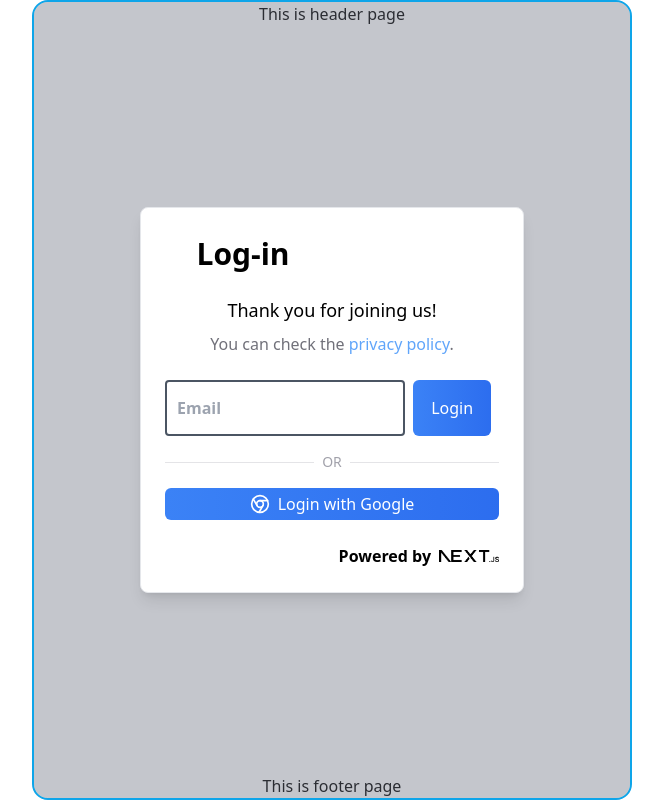
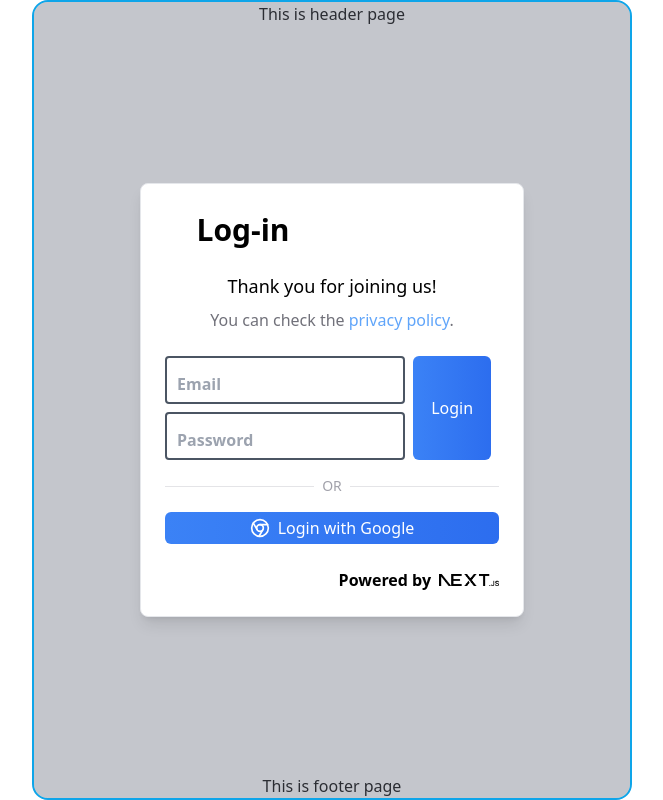
Before and after one commit to Joonpark4/wordpocket, a Next.js app: page / in a window 1280 px wide. Shown: the whole page, without its empty margins (308-971 px from the left). Built offline with nearby package versions, Linux system fonts and the light colour scheme.

Commit message:
로그인 구현 (#2)

```diff
--- a/src/app/api/auth/[...nextauth]/route.ts
+++ b/src/app/api/auth/[...nextauth]/route.ts
@@ -1,47 +1,59 @@
-
 // import NextAuth from 'next-auth';
 // export default NextAuth({
 //   providers: [],
 // });
 
 // 아래도 에러 x : https://mycodings.fly.dev/blog/2023-05-31-nextjs-nextauth-tutorial-1-setup
-import NextAuth from 'next-auth/next'
-import CredentialsProvider from 'next-auth/providers/credentials'
-
+import NextAuth from 'next-auth/next';
+import CredentialsProvider from 'next-auth/providers/credentials';
 
 const handler = NextAuth({
   providers: [
     CredentialsProvider({
-      // The name to display on the sign in form (e.g. "Sign in with...")
+      // 로그인 폼에 표시될 이름 (예: "Sign in with...")
       name: 'Credentials',
-      // `credentials` is used to generate a form on the sign in page.
-      // You can specify which fields should be submitted, by adding keys to the `credentials` object.
-      // e.g. domain, username, password, 2FA token, etc.
-      // You can pass any HTML attribute to the <input> tag through the object.
+      // `credentials`는 로그인 페이지에 폼을 생성하는데 사용됩니다.
+      // `credentials` 객체에 키를 추가하여 제출해야 할 필드를 지정할 수 있습니다.
+      // 예를 들어, 도메인, 사용자 이름, 비밀번호, 2FA 토큰 등입니다.
+      // 객체를 통해 <input> 태그에 모든 HTML 속성을 전달할 수 있습니다.
       credentials: {
-        username: {
-          label: "이메일",
-          type: "text",
-          placeholder: "이메일 주소 입력 요망",
+        email: {
+          label: '이메일',
+          type: 'text',
+          placeholder: '이메일 주소를 입력해주세요',
         },
-        password: { label: "비밀번호", type: "password" },
+        password: {
+          label: '비밀번호',
+          type: 'password',
+          placeholder: '패스워드를 입력해주세요',
+        },
       },
+
       async authorize(credentials, req) {
-        // Add logic here to look up the user from the credentials supplied
-        const user = { id: '1', name: 'J Smith', email: 'jsmith@example.com' }
+        console.log(req.body);
+        const requestUser = {
+          // 로그인을 시도할 경우 반드시 id는 포함되어야만 합니다.
+          id:'1',
+          email: req?.body?.requestedEmail,
+          password: req?.body?.requestedPassword,
+        };
+        // 여기에 인증된 사용자를 찾는 로직을 추가하세요
+        // const user = { id: '1', name: 'J Smith', email: 'jsmith@example.com' };
 
-        if (user) {
-          // Any object returned will be saved in `user` property of the JWT
-          return user
+        if (requestUser) {
+          // 반환되는 모든 객체는 JWT의 `user` 속성에 저장됩니다
+          console.log(requestUser);
+          return requestUser;
         } else {
-          // If you return null then an error will be displayed advising the user to check their details.
-          return null
+          console.log(requestUser);
+          // null을 반환하면 사용자에게 자신의 정보를 확인하라는 오류 메시지가 표시됩니다.
+          return null;
 
-          // You can also Reject this callback with an Error thus the user will be sent to the error page with the error message as a query parameter
+          // 이 콜백을 Error로 거부할 수도 있으며, 사용자는 오류 페이지로 보내지고 쿼리 파라미터로 오류 메시지가 표시됩니다.
         }
       },
     }),
   ],
-})
+});
 
-export { handler as GET, handler as POST }
+export { handler as GET, handler as POST };
--- a/src/app/components/buttons/BgPositionBtn.tsx
+++ b/src/app/components/buttons/BgPositionBtn.tsx
@@ -1,8 +1,10 @@
 import { ButtonProps } from '@/app/types/Buttons';
-export default function BgPositionBtn({ content, width, height }: ButtonProps) {
+export default function BgPositionBtn({ content, width, height, onClick, type }: ButtonProps) {
   return (
     <button
       className={`${width} ${height} p-1 rounded-md text-white bg-gradient-to-r from-blue-500 via-blue-600 to-blue-500 bg-300% duration-500 ease-in-out bg-left hover:bg-right`}
+      onClick={onClick}
+      type={type}
     >
       {content}
     </button>
--- a/src/app/components/modals/Login.tsx
+++ b/src/app/components/modals/Login.tsx
@@ -7,15 +7,50 @@ import nextjs from '@/../public/img/nextjs-logotype-light-background.png';
 import BgPositionBtn from '../buttons/BgPositionBtn';
 import { useState } from 'react';
 import TwoTabBtn from '../buttons/TwoTabBtn';
+import { useSession, signIn, signOut } from 'next-auth/react';
+
 export default function Login() {
+  async function handleSubmit(e: any) {
+    e.preventDefault();
+    const requestedEmail = email;
+    const requestedPassword = password;
+    const result = await signIn('credentials', {
+      redirect: false,
+      requestedEmail,
+      requestedPassword,
+    });
+    console.log(result);
+
+    // 아래는 폼데이터를 받아오는 예시 코드, 작성 중단
+    // const formData = new FormData(e.target);
+    // const username = formData.get('email');
+    // const password = formData.get('password');
+
+    // const result = await signIn('credentials', {
+    //   redirect: true,
+    //   username,
+    //   password,
+    // });
+  }
+
   const [isLogin, setIsLogin] = useState(false);
+  const [email, setEmail] = useState('');
+  const [password, setPassword] = useState('');
+
   return (
     <div className="z-10 absolute flex justify-center items-center top-0 left-0 bg-gray-500 bg-opacity-40 w-full h-full">
       <div className="max-w-sm rounded-lg shadow-lg bg-white p-6 space-y-6 border border-gray-200 dark:border-gray-700 animate-fadeIn">
         <div className="space-y-2 text-center">
-          <TwoTabBtn tab1='Log-in' tab2='Sign-in' isFirstTab={isLogin} setIsFirstTab={setIsLogin} />
+          <TwoTabBtn
+            tab1="Log-in"
+            tab2="Sign-in"
+            isFirstTab={isLogin}
+            setIsFirstTab={setIsLogin}
+          />
           <h2 className="text-lg font-medium min-w-[300px]">
-            {isLogin ? "Welcome! Pls login to your account." : "Thank you for joining us!"}
+            {isLogin
+              ? 'Welcome! Pls login to your account.'
+              : 'Thank you for joining us!'}
           </h2>
           <p className="text-zinc-500 dark:text-zinc-400">
             You can check the&nbsp;
@@ -25,13 +60,52 @@ export default function Login() {
             .
           </p>
         </div>
-        <div className="space-y-4">
+        <form className="space-y-4" onSubmit={handleSubmit}>
           <div className="flex">
-            <div className="flex flex-col grow">
+            <div className="flex flex-col grow gap-2">
               <div className="relative">
+                <input
+                  type={'email'}
+                  id={'email'}
+                  className={`border-2 border-gray-600 w-full rounded-[4px] h-12 pt-4 pl-3 peer transition focus:outline-none focus:border-blue-500`}
+                  required={true}
+                  value={email}
+                  onChange={(e: any) => setEmail(e.target.value)}
+                />
+                <label
+                  htmlFor={'email'}
+                  className={`absolute font-semibold text-gray-400 transition ease-in-out left-3 top-4 peer-focus:-translate-x-2 peer-focus:scale-75 peer-focus:-translate-y-4  peer-valid:scale-75 peer-valid:-translate-x-2 peer-valid:-translate-y-4
+                `}
+                >
+                  {'Email'}
+                </label>
+              </div>
+              <div className="relative">
+                <input
+                  type={'password'}
+                  id={'password'}
+                  className={`border-2 border-gray-600 w-full rounded-[4px] h-12 pt-4 pl-3 peer transition focus:outline-none focus:border-blue-500`}
+                  required={true}
+                  value={password}
+                  onChange={(e: any) => setPassword(e.target.value)}
+                />
+                <label
+                  htmlFor={'password'}
+                  className={`absolute font-semibold text-gray-400 transition ease-in-out left-3 top-4 peer-focus:-translate-x-2 peer-focus:scale-75 peer-focus:-translate-y-4  peer-valid:scale-75 peer-valid:-translate-x-2 peer-valid:-translate-y-4
+                `}
+                >
+                  {'Password'}
+                </label>
+              </div>
+              {/* 컴포넌트 분리는 추후 적용 */}
+              {/* <div className="relative">
                 <Input type="email" id="email" required isPeer={true} />
                 <Label id="email" text="Email" isPeer={true} />
               </div>
+              <div className="relative">
+                <Input type="password" id="password" required isPeer={true} />
+                <Label id="password" text="password" isPeer={true} />
+              </div> */}
               {/* 이메일 먼저 받고 회원이 없으면 비밀번호 받기 */}
             </div>
             <div className="flex justify-center items-center w-24 px-2">
@@ -69,8 +143,9 @@ export default function Login() {
             }
             width="w-full"
             height=""
+            type="submit"
           />
-        </div>
+        </form>
         <div className="w-full flex justify-end items-center gap-2">
           <div className="font-bold">Powered by</div>{' '}
           <Image
--- a/src/app/types/Buttons.ts
+++ b/src/app/types/Buttons.ts
@@ -1,8 +1,9 @@
-
 export interface ButtonProps {
   content: React.ReactNode;
   width?: string;
   height?: string;
+  onClick?: any;
+  type?: any;
 }
 
 export interface TwoTabBtnProps {
```
